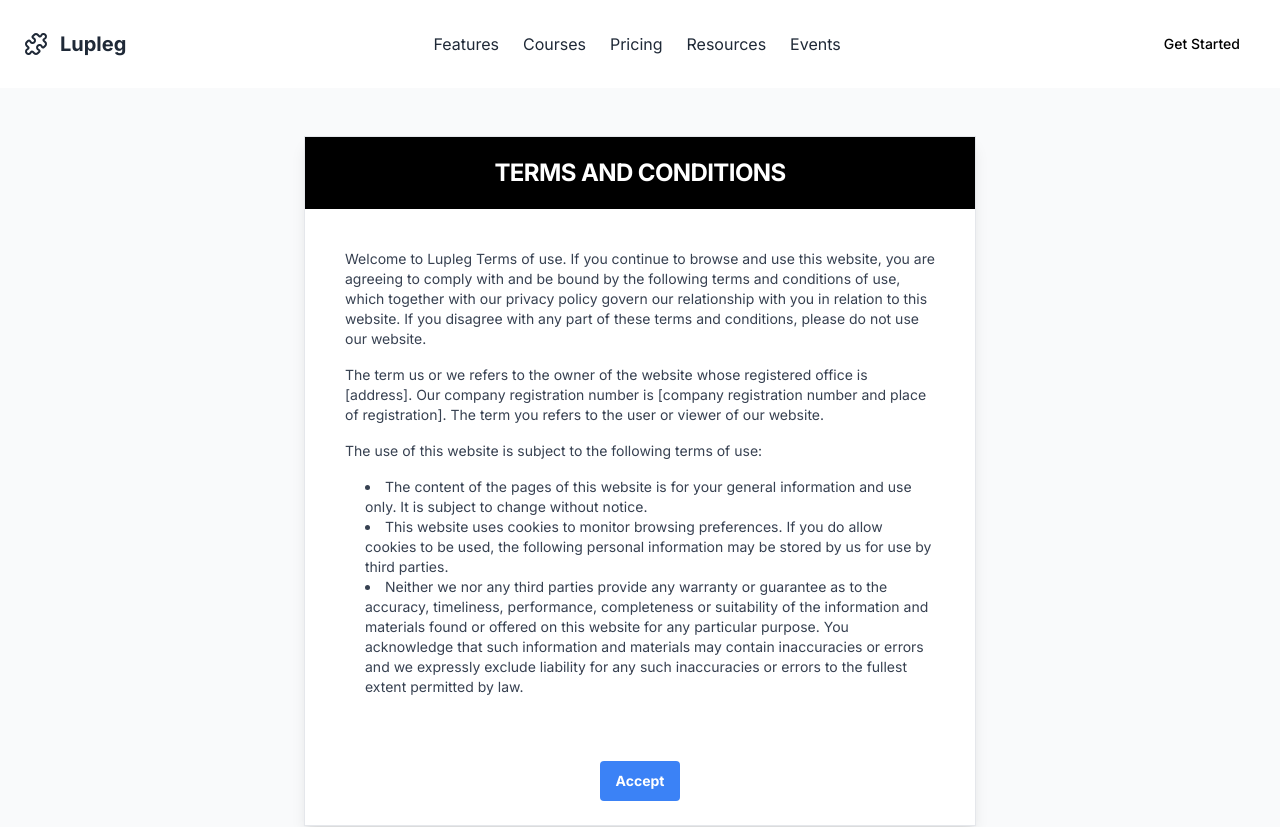
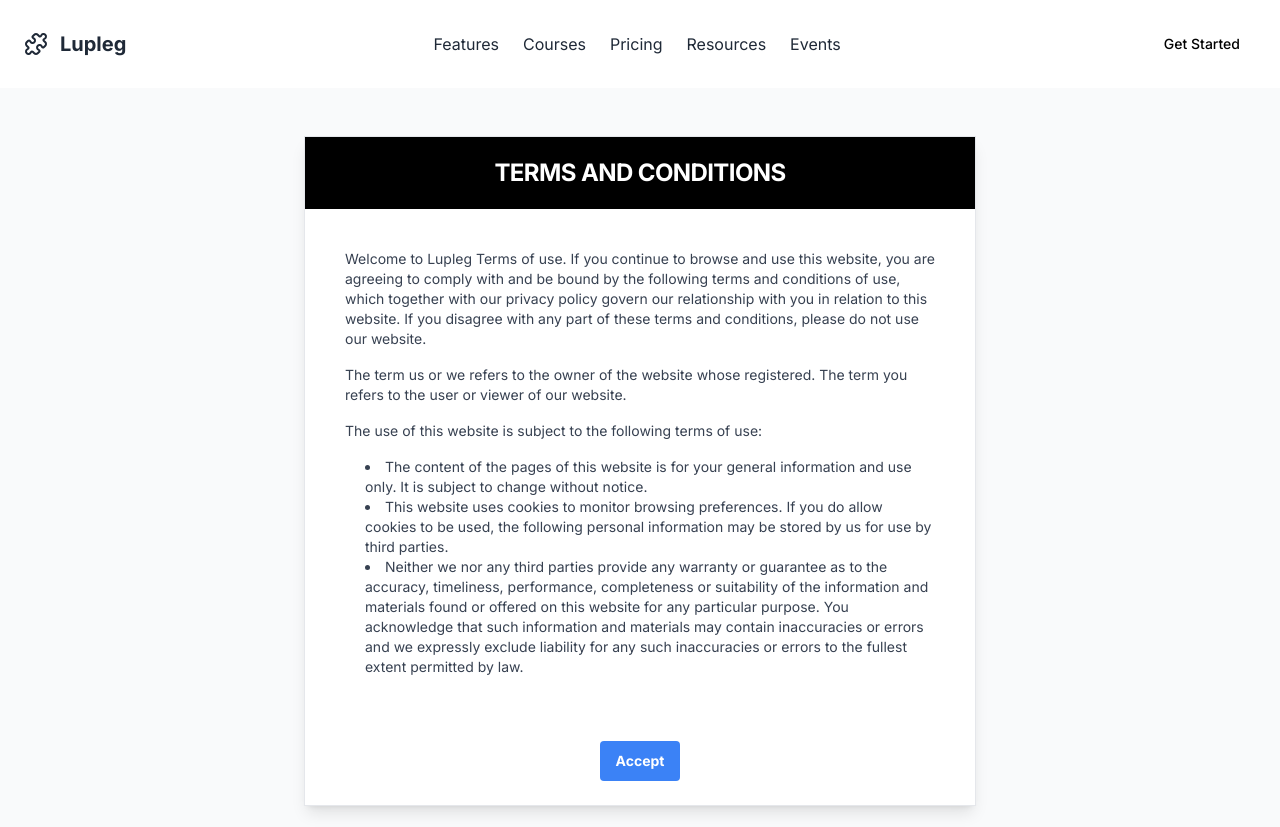
Before and after one commit to Lupleg-dev/React_Tutorials, a Next.js app: page /terms in a window 1280 px wide. Shown: the top 827 px of the page. Built offline with nearby package versions, Linux system fonts and the light colour scheme.

Commit message:
Refactor terms page to remove unnecessary information

```diff
--- a/app/terms/page.js
+++ b/app/terms/page.js
@@ -32,8 +32,7 @@ export default function Terms() {
             </p>
             <p className="my-4 text-sm">
               The term us or we refers to the owner of the website whose
-              registered office is [address]. Our company registration number is
-              [company registration number and place of registration]. The term
+              registered. The term
               you refers to the user or viewer of our website.
             </p>
             <p className="my-4 text-sm">
```
